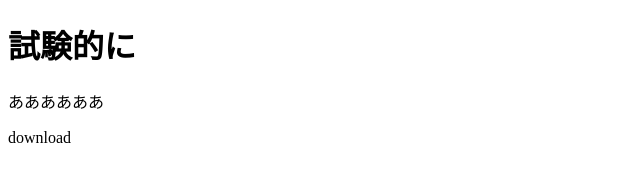
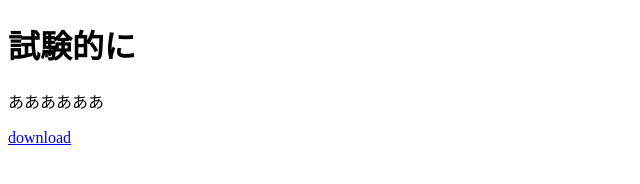
Before and after one commit to 506qqq/TEST, a plain HTML site: page index.html in a window 1280 px wide. Shown: the full height of the page, 0-640 px from the left. Drawn offline with Linux system fonts and the light colour scheme.

Commit message:
add忘れ

```diff
--- a/index.html
+++ b/index.html
@@ -1 +1 @@
-<!DOCTYPE html><head><meta charset="utf8"><title>506qqq</title></head><header><h1>試験的に</h1><p>ああああああ</p><a download="./pug/test/test.txt">download</a></header>
+<!DOCTYPE html><head><meta charset="utf8"><title>506qqq</title></head><header><h1>試験的に</h1><p>ああああああ</p><a href="./pug/test/test.txt" download>download</a></header>
```
